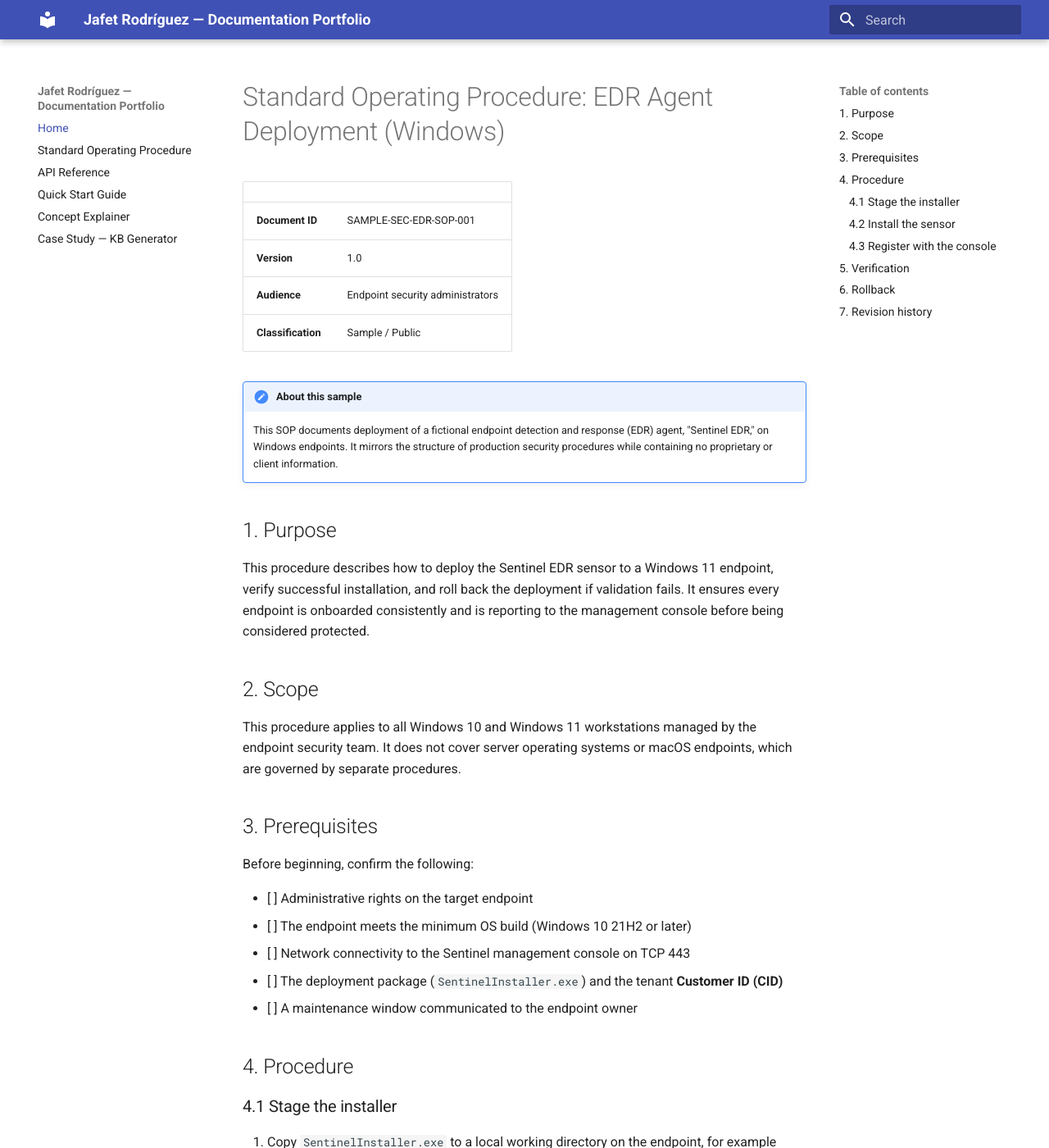
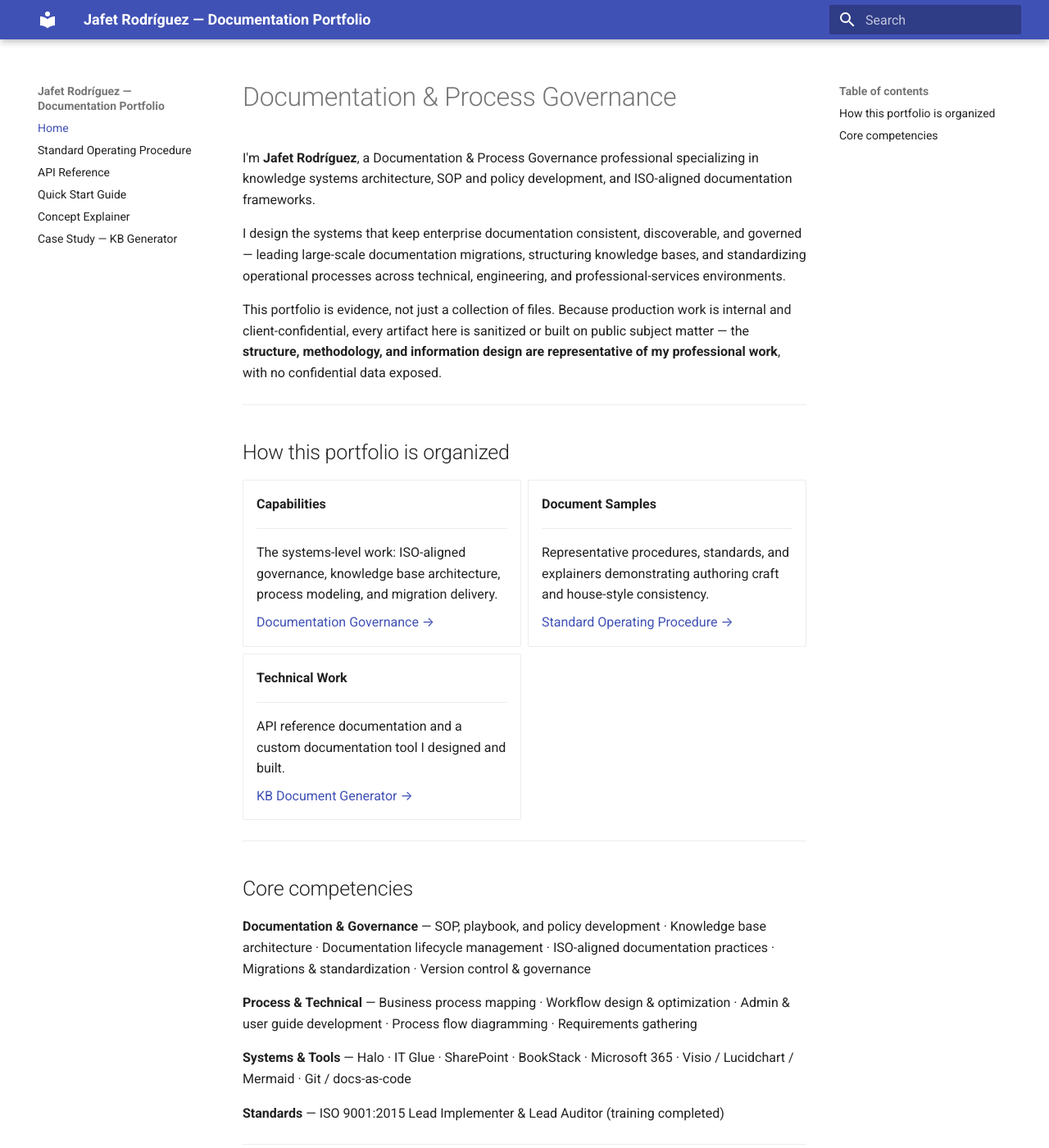
Before and after one commit to JafetRodri/docs-portfolio, an MkDocs documentation site: the page built from docs/index.md, in a window 1280 px wide and 1400 px high. Shown: the whole window at 82% size. Built offline with MkDocs 1.6.1 and Material for MkDocs 9.7.7, drawn with Linux system fonts in a browser that asks for light colours; some of the changed text lies outside the part shown.

Commit message:
Add files via upload

````diff
--- a/docs/index.md
+++ b/docs/index.md
@@ -1,91 +1,55 @@
-# Standard Operating Procedure: EDR Agent Deployment (Windows)
+# Documentation & Process Governance
 
-| | |
-|---|---|
-| **Document ID** | SAMPLE-SEC-EDR-SOP-001 |
-| **Version** | 1.0 |
-| **Audience** | Endpoint security administrators |
-| **Classification** | Sample / Public |
+I'm **Jafet Rodríguez**, a Documentation & Process Governance professional specializing in knowledge systems architecture, SOP and policy development, and ISO-aligned documentation frameworks.
 
-!!! note "About this sample"
-    This SOP documents deployment of a fictional endpoint detection and response (EDR) agent, "Sentinel EDR," on Windows endpoints. It mirrors the structure of production security procedures while containing no proprietary or client information.
+I design the systems that keep enterprise documentation consistent, discoverable, and governed — leading large-scale documentation migrations, structuring knowledge bases, and standardizing operational processes across technical, engineering, and professional-services environments.
 
-## 1. Purpose
+This portfolio is evidence, not just a collection of files. Because production work is internal and client-confidential, every artifact here is sanitized or built on public subject matter — the **structure, methodology, and information design are representative of my professional work**, with no confidential data exposed.
 
-This procedure describes how to deploy the Sentinel EDR sensor to a Windows 11 endpoint, verify successful installation, and roll back the deployment if validation fails. It ensures every endpoint is onboarded consistently and is reporting to the management console before being considered protected.
+---
 
-## 2. Scope
+## How this portfolio is organized
 
-This procedure applies to all Windows 10 and Windows 11 workstations managed by the endpoint security team. It does not cover server operating systems or macOS endpoints, which are governed by separate procedures.
+<div class="grid cards" markdown>
 
-## 3. Prerequisites
+-   **Capabilities**
 
-Before beginning, confirm the following:
+    ---
 
-- [ ] Administrative rights on the target endpoint
-- [ ] The endpoint meets the minimum OS build (Windows 10 21H2 or later)
-- [ ] Network connectivity to the Sentinel management console on TCP 443
-- [ ] The deployment package (`SentinelInstaller.exe`) and the tenant **Customer ID (CID)**
-- [ ] A maintenance window communicated to the endpoint owner
+    The systems-level work: ISO-aligned governance, knowledge base architecture, process modeling, and migration delivery.
 
-## 4. Procedure
+    [Documentation Governance →](iso-governance.md)
 
-### 4.1 Stage the installer
+-   **Document Samples**
 
-1. Copy `SentinelInstaller.exe` to a local working directory on the endpoint, for example `C:\Temp\Sentinel`.
-2. Confirm the file hash matches the value published in the management console to verify package integrity.
+    ---
 
-### 4.2 Install the sensor
+    Representative procedures, standards, and explainers demonstrating authoring craft and house-style consistency.
 
-1. Open an elevated Command Prompt (**Run as administrator**).
-2. Run the installer with the tenant CID:
+    [Standard Operating Procedure →](sop.md)
 
-    ```bat
-    SentinelInstaller.exe /install /quiet /norestart CID=YOUR_CUSTOMER_ID
-    ```
+-   **Technical Work**
 
-3. Wait for the process to complete. The installer exits silently on success.
+    ---
 
-!!! warning
-    Do not restart the endpoint during installation. A forced restart can leave the sensor in a partially registered state, requiring a full uninstall before reinstalling.
+    API reference documentation and a custom documentation tool I designed and built.
 
-### 4.3 Register with the console
+    [KB Document Generator →](kb-generator.md)
 
-The sensor registers automatically on first network check-in. Allow up to 10 minutes for the endpoint to appear in the management console.
+</div>
 
-## 5. Verification
+---
 
-Confirm a successful deployment using **both** checks:
+## Core competencies
 
-1. **Service check** — On the endpoint, confirm the `SentinelSvc` service is running:
+**Documentation & Governance** — SOP, playbook, and policy development · Knowledge base architecture · Documentation lifecycle management · ISO-aligned documentation practices · Migrations & standardization · Version control & governance
 
-    ```bat
-    sc query SentinelSvc
-    ```
+**Process & Technical** — Business process mapping · Workflow design & optimization · Admin & user guide development · Process flow diagramming · Requirements gathering
 
-    The `STATE` field should read `RUNNING`.
+**Systems & Tools** — Halo · IT Glue · SharePoint · BookStack · Microsoft 365 · Visio / Lucidchart / Mermaid · Git / docs-as-code
 
-2. **Console check** — In the Sentinel management console, confirm the endpoint appears under **Host Management** with a status of **Online** and a recent check-in timestamp.
+**Standards** — ISO 9001:2015 Lead Implementer & Lead Auditor (training completed)
 
-If both checks pass, the endpoint is considered protected. Record the result in the deployment tracker.
+---
 
-## 6. Rollback
-
-If verification fails and cannot be resolved within the maintenance window:
-
-1. Open an elevated Command Prompt.
-2. Uninstall the sensor:
-
-    ```bat
-    SentinelInstaller.exe /uninstall /quiet
-    ```
-
-3. Restart the endpoint.
-4. Confirm the `SentinelSvc` service is no longer present.
-5. Document the failure and escalate to the security engineering team with the installer logs from `C:\Temp\Sentinel`.
-
-## 7. Revision history
-
-| Version | Date | Author | Change |
-|---|---|---|---|
-| 1.0 | 2026-06-24 | J. Rodríguez | Initial release |
+*This site is itself a work sample: authored in Markdown, version-controlled in Git, and published through a continuous deployment pipeline.*
--- /dev/null
+++ b/docs/iso-governance.md
@@ -0,0 +1,60 @@
+# Documentation Governance (ISO-Aligned)
+
+Documentation that isn't governed decays. Versions drift, ownership blurs, and the knowledge base fills with contradictory or stale articles that erode trust. My approach applies the discipline of **ISO 9001:2015 document control** to operational documentation, so that every controlled document has a known owner, a defined lifecycle, and a verifiable history.
+
+!!! note "Background"
+    This page describes my methodology, informed by ISO 9001:2015 Lead Implementer and Lead Auditor training. It is a representative framework, not a copy of any employer's internal procedures.
+
+## The principle: documents as controlled assets
+
+In a governed system, a document is not just a file — it is a **controlled asset** with attributes that must be managed throughout its life:
+
+- A unique identifier
+- A named owner accountable for accuracy
+- A version and revision history
+- A classification (audience and sensitivity)
+- A defined review cycle
+- A lifecycle state (draft, in review, published, retired)
+
+The goal is that anyone can answer, for any document: *Is this current? Who owns it? When was it last reviewed? Who approved it?*
+
+## Document identification and naming
+
+A consistent identifier scheme makes documents traceable and self-describing. A representative convention encodes the owning function, the subject, the document type, and a sequence number:
+
+```
+[ORG]-[FUNCTION]-[SUBJECT]-[TYPE]-[###]
+```
+
+For example, a security-team standard operating procedure might be identified as `ORG-SEC-ACCESS-SOP-014`. The identifier travels with the document across systems, surviving migrations and re-platforming.
+
+## The documentation lifecycle
+
+Every controlled document moves through defined states, and transitions between states require specific actions:
+
+| State | Meaning | Transition requires |
+|---|---|---|
+| **Draft** | Authoring in progress | Author completes content |
+| **In Review** | Under formal review | Reviewer and approver sign-off |
+| **Published** | Current and authoritative | — |
+| **Under Revision** | Being updated | New draft branched from published version |
+| **Retired** | Superseded or obsolete | Replacement identified; archived, not deleted |
+
+Retired documents are archived rather than deleted, preserving the audit trail — a core ISO principle.
+
+## Review cycles and currency
+
+Controlled documents carry a defined review interval (commonly annual, or triggered by a change event). A governance calendar surfaces documents approaching their review date, preventing silent decay. A document that passes its review date without re-validation is flagged as **potentially stale**, signaling reduced confidence until reviewed.
+
+## Roles and accountability
+
+Clear separation of duties underpins governance:
+
+- **Author** — creates and maintains content
+- **Reviewer** — verifies technical accuracy and completeness
+- **Approver** — authorizes publication; accountable for the document being fit for use
+- **Owner** — accountable for ongoing currency over the document's life
+
+## Why this matters
+
+A governed documentation system is **audit-ready by default**. When an auditor — or a new team member, or a client — asks "how do you know this procedure is current and correct?", the system answers with evidence: an owner, an approval record, a review date, and a version history. That is the difference between a pile of documents and a managed knowledge asset.
````
Also changed, not shown: docs/kb-architecture.md (added, +52 -0 lines), docs/migration-case-study.md (added, +46 -0 lines), docs/process-flow.md (added, +50 -0 lines).
